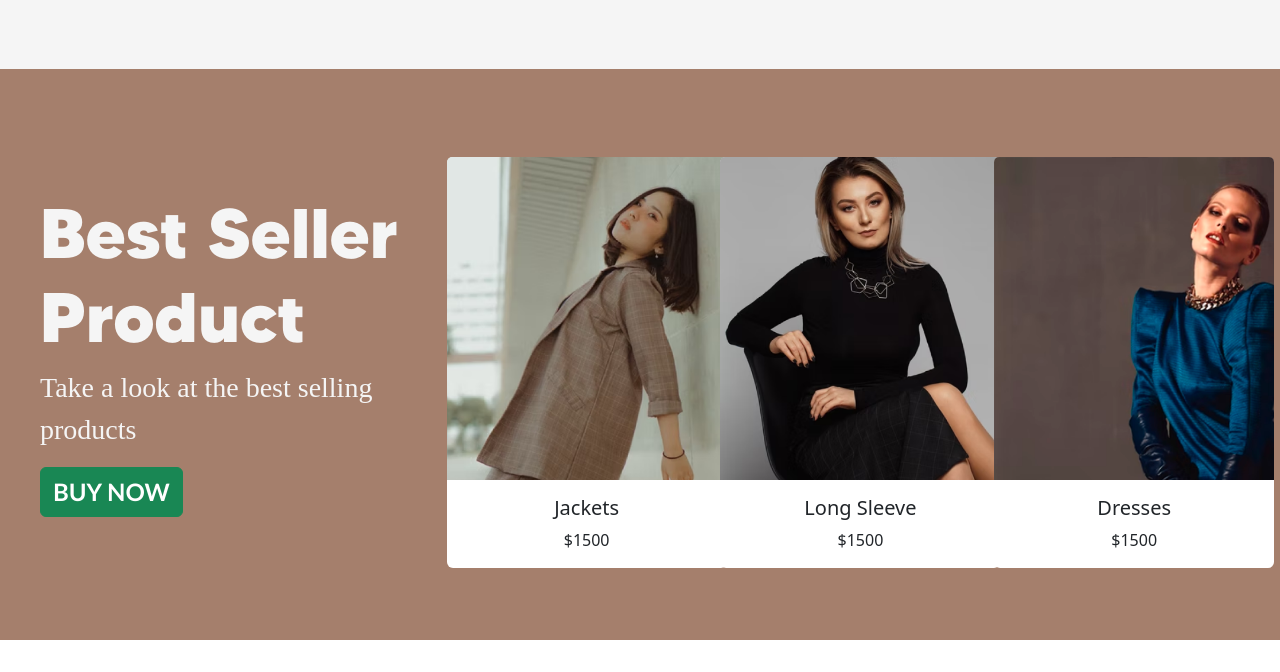
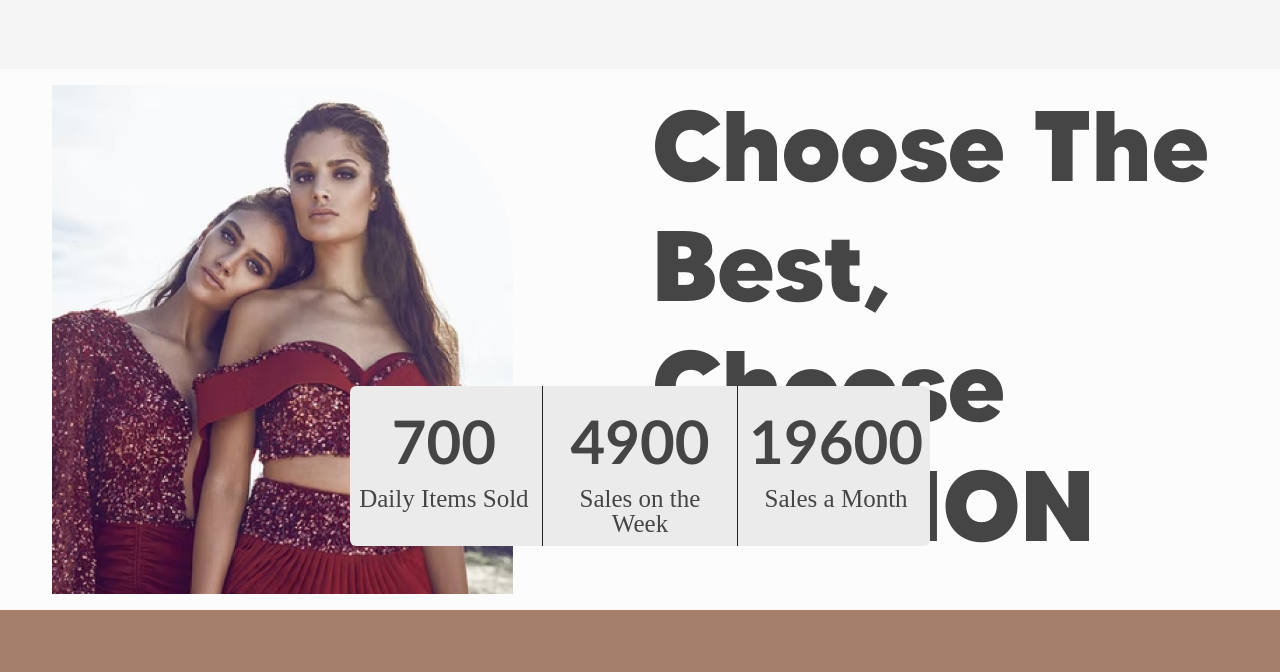
Before and after one commit to Tutesuarez/FASHION_proyecto_web, a website: page woman.html in a window 1280 px wide. Shown: the part 1353-2025 px from the top of the page. Drawn offline with nearby package versions, Linux system fonts and the light colour scheme; a web font is replaced by a local one.

Commit message:
finalizacion de pagina woman en boostrap

```diff
--- a/scss/pages/_woman.scss
+++ b/scss/pages/_woman.scss
@@ -56,42 +56,51 @@
 }
 
 /*  IMAGEN Y ESTADISTICA*/
-
-
-
-.new__collection__stadistic__wrap {
+.new__collection{
+    &__stadistic{
+    &__wrap {
         background-color: rgb(252, 252, 252);
     }
-
-.new__collection__advertising h3 {
+    &__numbers__wrap {
+        background-color:rgb(235, 235, 235);
+    }
+    }
+    &-image{
+        .img{
+        width: 100%;
+        height: 100%;
+        object-fit: contain;
+    }
+}
+    &__advertising{
+        h3 {
         font-family: "MADE TOMMY ExtraBold";
         font-size: 25px;
         color: rgb(70, 69, 69);
+        margin: 0!important;
     }
+}
+    &__stadistic{
+    &-numbers {
+        font-family: "calibri";
+        color: rgb(70, 69, 69);
+        max-width: 80px;
 
-.new__collection__stadistic__numbers__wrap {
-    width: 270px;
-    height: 80px;
-    background-color: whitesmoke;
+        .number {
+            font-size: 17px;
+             margin: 0;
+        }
+        .detail {
+            font-size: 14px;
+            margin: 0;
+
+        }
+    }
+}
 }
 
 
-.new__collection__stadistic-numbers {
-    font-family: "calibri";
-    color: rgb(70, 69, 69);
-}
-
-.new__collection__stadistic-numbers .number {
-    font-weight: 700;
-    font-size: 18px;
-}
-
-.new__collection__stadistic-numbers .detail {
-    font-size: 16px;
-}
-
 /* best seller section*/
-
 .best__seller{
         &__wrap {
             background-color: #A57F6C;
@@ -228,47 +237,44 @@
 
 
      /*  IMAGEN Y ESTADISTICA*/
-/*
-    .new__collection__stadistic__wrap {
-        height: 100vh;
-        padding: 30px;
+     .new__collection{
+        &__stadistic{
+        &__wrap {
+            background-color: rgb(252, 252, 252);
         }
+        &__numbers__wrap {
+            background-color:rgb(235, 235, 235);
+        }
+        }
+        &-image{
+            .img{
+            width: 80%;
+            height: 80%;
+            object-fit: contain;
+        }
+    }
+        &__advertising{
+            h3 {
+            font-size: 100px;
+        }
+    }
+        &__stadistic{
+        &-numbers {
+            max-width: 230px;
+            padding: 10px !important;
 
-    .new__collection-stadistic {
-        padding-left: 100px;
+            .number {
+                font-size: 60px;
+                 margin: 0;
             }
+            .detail {
+                font-size: 25px;
+                margin: 0;
 
-    .new__collection-stadistic .new__collection-image {
-        width: 611px;
             }
-
-    .new__collection__advertising {
-        width: 600px;
-        height: 100px;
         }
-
-    .new__collection__advertising h3 {
-        padding-top: 100px;
-        padding-right: 50px;
-        font-size: 80px;
     }
-
-    .new__collection__stadistic__numbers__wrap {
-        width: 555px;
-        height: 150px;
-        border-radius: 8px;
-        bottom: 80px;
     }
-
-    .new__collection__stadistic-numbers .number {
-        font-weight: 700;
-        font-size: 40px;
-    }
-
-    .new__collection__stadistic-numbers .detail {
-        font-size: 18px;
-    }
-*/
 
     /* best seller section*/
     .best__seller-title {
--- a/woman.html
+++ b/woman.html
@@ -124,6 +124,37 @@
         </div>
     </section>
 
+    <section class="new__collection__stadistic__wrap">
+        <div class="container-fluid p-3 position-relative d-flex flex-column justify-content-end align-items-center">
+            <div class="row justify-content-center">
+                <div class="new__collection-stadistic col-6 ps-md-5 ">
+                    <div class="new__collection-image">
+                        <img class="img" src="asset/img/advertisingimg.png" alt="Mujeres posando">
+                    </div>
+                </div>
+                <div class="new__collection__advertising col-6">
+                    <h3>Choose The Best, Choose FASHION</h3>
+                </div>
+            </div>
+            <div class="new__collection__stadistic__numbers__wrap card  border-0 position-absolute py-0 px-2 justify-content-center mb-3 mb-md-5">
+                <div class="row text-center">
+                    <div class="new__collection__stadistic-numbers card-body col-4 py-0 px-0">
+                        <p class="number fw-bold">700</p>
+                        <p class="detail lh-1"> Daily Items Sold</p>
+                    </div>
+                    <div class="new__collection__stadistic-numbers card-body col-4  border border-dark border-end-1 border-bottom-0 border-top-0 py-0 px-0">
+                        <p class="number fw-bold">4900</p>
+                        <p class="detail lh-1">Sales on the Week</p>
+                    </div>
+                    <div class="new__collection__stadistic-numbers  card-body col-4 border-0 px-0 py-0">
+                        <p class="number fw-bolder">19600</p>
+                        <p class="detail lh-1">Sales a Month</p>
+                    </div>
+                </div>
+            </div>
+        </div>
+    </section>
+
 
 
     <!-- SECCION BEST SELLER-->
@@ -184,12 +215,16 @@
 
     <section class="our__product__wrap">
         <div class="row  container-fluid justify-content-center">
-            <div class="our__product__links col-12 col-md-6 text-center py-4">
+            <div class="our__product__links col-12 col-md-6 text-center py-4 px-0">
                 <h2>Our Products</h3>
-                <a class="text-reset text-uppercase text-decoration-none p-1 p-md-2" href="inconstruction.html">hot sale</a>
-                <a class="text-reset text-uppercase text-decoration-none p-1 p-md-2" href="inconstruction.html">on sale</a>
-                <a class="text-reset text-uppercase text-decoration-none p-1 p-md-2" href="inconstruction.html">treding</a>
-                <a class="text-reset text-uppercase text-decoration-none p-1 p-md-2" href="inconstruction.html">new arrival</a>
+                    <a class="text-reset text-uppercase text-decoration-none p-1 p-md-2" href="inconstruction.html">hot
+                        sale</a>
+                    <a class="text-reset text-uppercase text-decoration-none p-1 p-md-2" href="inconstruction.html">on
+                        sale</a>
+                    <a class="text-reset text-uppercase text-decoration-none p-1 p-md-2"
+                        href="inconstruction.html">treding</a>
+                    <a class="text-reset text-uppercase text-decoration-none p-1 p-md-2" href="inconstruction.html">new
+                        arrival</a>
             </div>
         </div>
         <div class="our__product__items row row-cols-1 row-cols-md-4 m-auto g-3 mb-4" style="max-width: 1270px;">
```
Also changed, not shown: css/style.css. Lines whose indentation alone changed are shown as unchanged.
